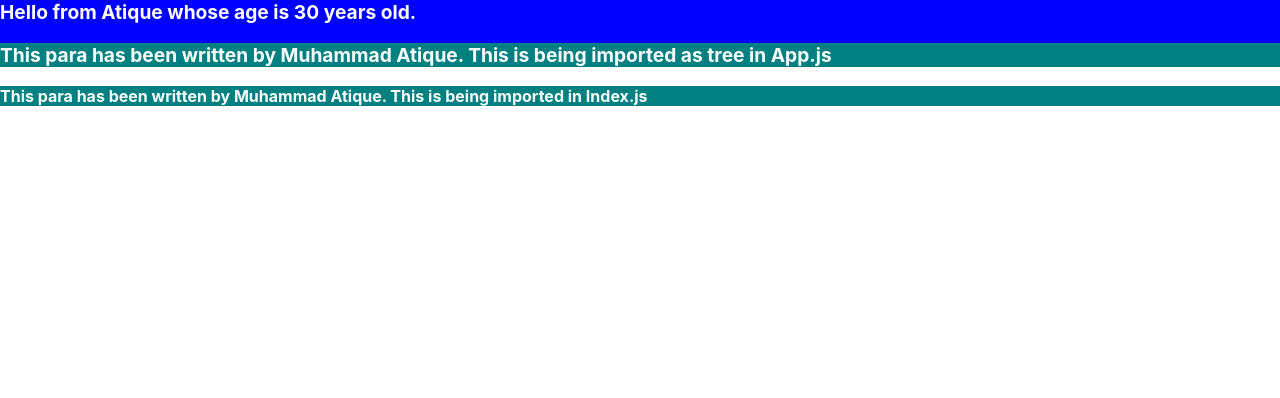
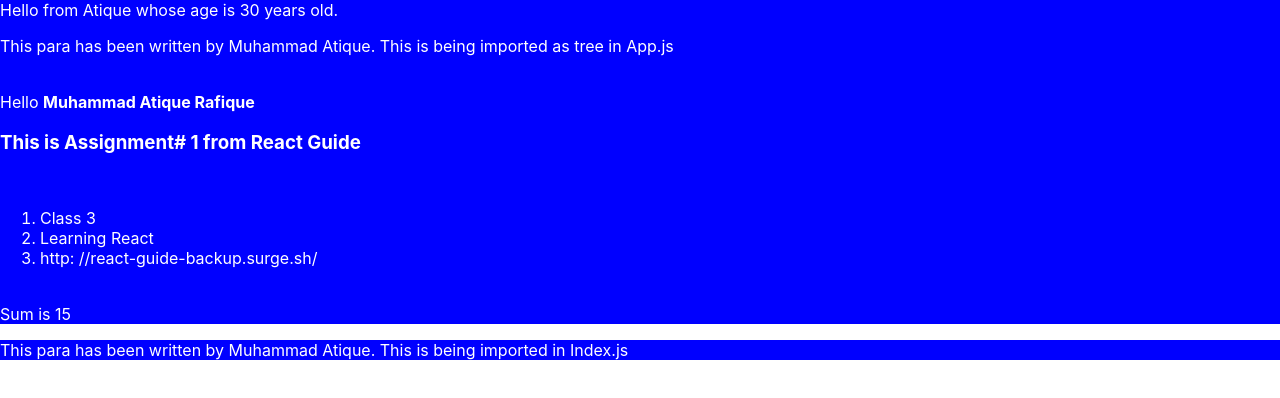
Before and after one commit to muhammad-atique/learning-react-class3-assignment, a React (Create React App) app: page / in a window 1280 px wide. Shown: the top 398 px of the page. Built offline with nearby package versions, Linux system fonts and the light colour scheme.

Commit message:
Solved Assignment # 1 React Guide

```diff
--- a/src/App.js
+++ b/src/App.js
@@ -1,14 +1,18 @@
 import React from 'react';
 import './App.css';
-import Hello from './Hello'
-import './hello.css'
+import Hello from './Hello';
+import './hello.css';
+import Hi from './Assignment';
 
 //Another way of writing the above function
 const App = ({ name, age, space }) => < div className = "app_div" > Hello from { name }
 whose age is { age - 10 } { space }
 years old. <
-    br / > < Hello fullName = "Muhammad Atique. This is being imported as tree in App.js" > < /Hello> < /
-div > ;
+    br / > < Hello fullName = "Muhammad Atique. This is being imported as tree in App.js" > < /Hello>  <
+br / >
+    <
+    Hi myName = "Muhammad Atique Rafique" > < /Hi> < /
+    div > ;
 
 
 
--- /dev/null
+++ b/src/Assignment.js
@@ -0,0 +1,22 @@
+import React from 'react';
+
+const Hi = ({ myName }) => ( <
+    div > Hello < strong > { myName } < /strong>  <
+    br / >
+    <
+    h3 > This is Assignment# 1 from React Guide < /h3>  <
+    br / >
+    <
+    ol >
+    <
+    li > Class 3 < /li> <
+    li > Learning React < /li> <
+    li > http: //react-guide-backup.surge.sh/</li>
+    <
+    /ol>  <
+    br / >
+    <
+    div > Sum is { 5 + 10 } < /div> < /
+    div >
+)
+export default Hi;
--- a/src/hello.css
+++ b/src/hello.css
@@ -1,12 +1,5 @@
+.app_div,
 .hello_para {
     color: white;
-    background-color: teal;
-    font-weight: bold;
+    background-color: blue;
 }
-
-.app_div {
-    color: white;
-    background-color: blue;
-    font-weight: bolder;
-    font-size: larger;
-}
```
